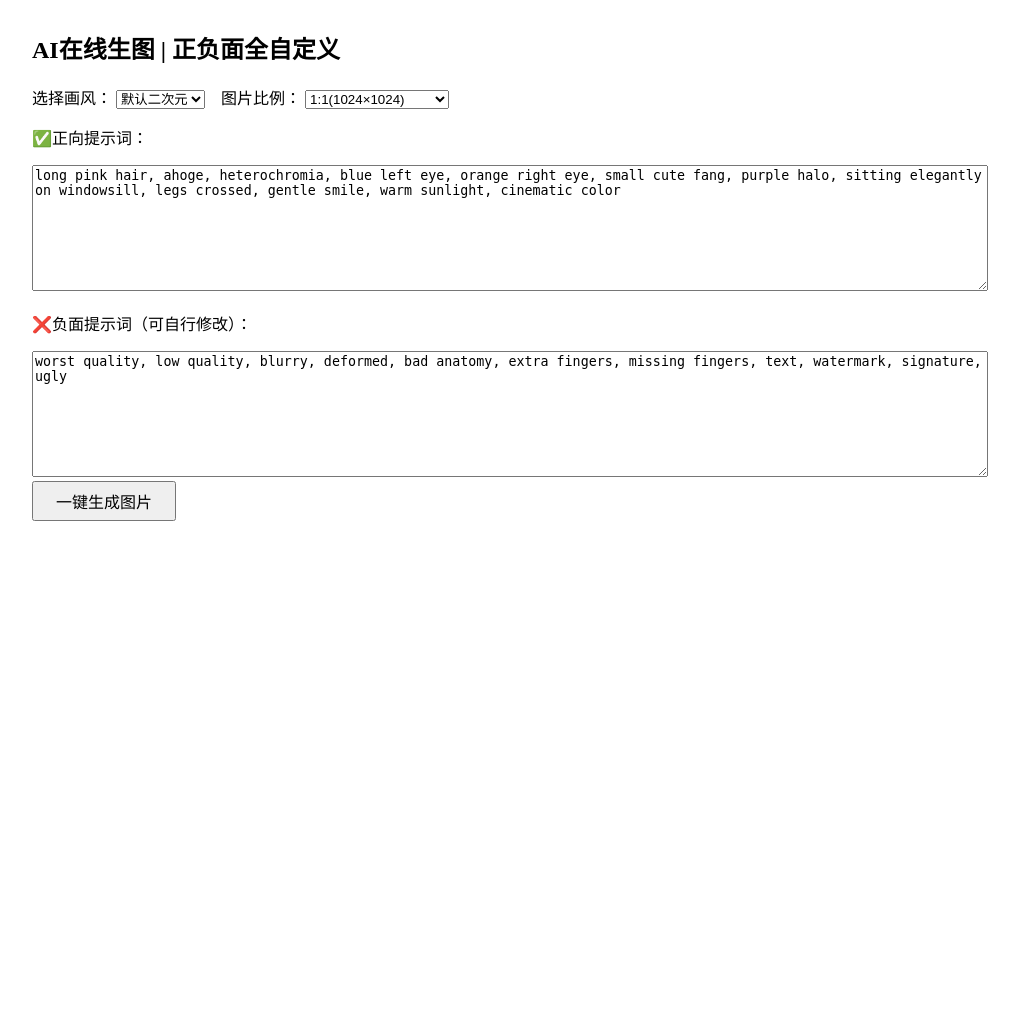
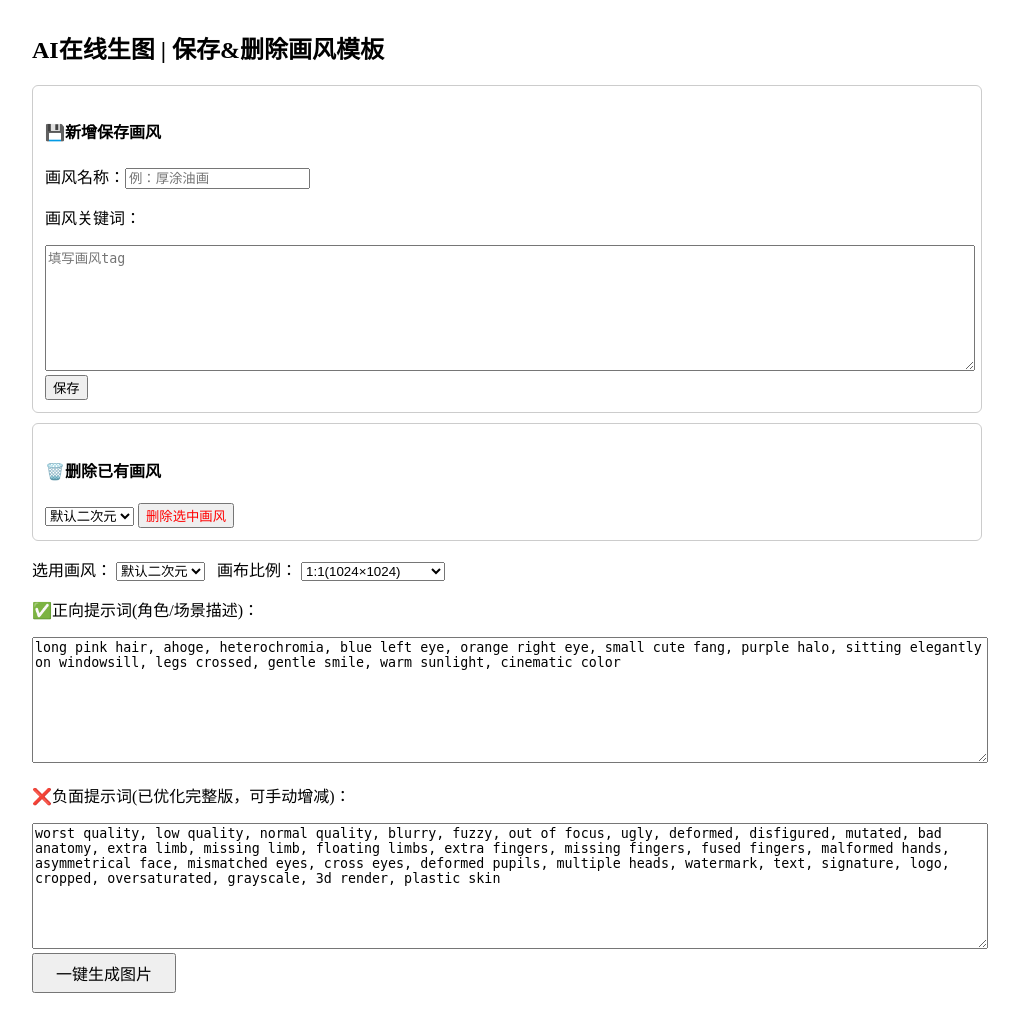
Before and after one commit to gyhbcz/zjy, a Flask app: page / in a window 1280 px wide. Shown: the whole page, without its empty margins (133-1152 px from the left). Before the commit the page ends 521 px from the top, so only its background shows below. Run offline with Flask 3, Linux system fonts and the light colour scheme.

Commit message:
Add files via upload

```diff
--- a/templates/index.html
+++ b/templates/index.html
@@ -2,24 +2,50 @@
 <html>
 <head>
 <meta charset="utf-8">
-<title>CogView3自定义绘图</title>
+<title>CogView3绘图 | 自定义保存/删除画风</title>
 <style>
 textarea{width:100%;min-height:120px}
 .wrap{max-width:950px;margin:30px auto;padding:0 15px}
+.box{border:1px solid #ccc;padding:12px;margin:10px 0;border-radius:6px}
 </style>
 </head>
 <body>
 <div class="wrap">
-<h2>AI在线生图 | 正负面全自定义</h2>
+<h2>AI在线生图 | 保存&删除画风模板</h2>
+
+<!-- 保存画风 -->
+<div class="box">
+    <h4>💾新增保存画风</h4>
+    <form method="post">
+        <p>画风名称：<input type="text" name="save_style_name" placeholder="例：厚涂油画"></p>
+        <p>画风关键词：</p>
+        <textarea name="save_style_text" placeholder="填写画风tag"></textarea>
+        <button type="submit">保存</button>
+    </form>
+</div>
+
+<!-- 删除画风 -->
+<div class="box">
+    <h4>🗑️删除已有画风</h4>
+    <form method="post">
+        <select name="del_style">
+            {% for s in style_list %}
+            <option>{{s}}</option>
+            {% endfor %}
+        </select>
+        <button type="submit" style="color:red">删除选中画风</button>
+    </form>
+</div>
+
+<!-- 生图区域 -->
 <form method="post">
-    <p>选择画风：
+    <p>选用画风：
     <select name="style">
         {% for s in style_list %}
         <option>{{s}}</option>
         {% endfor %}
     </select>
-    &nbsp;&nbsp;
-    图片比例：
+    &nbsp;&nbsp;画布比例：
     <select name="size">
         {% for s in size_list %}
         <option>{{s}}</option>
@@ -27,11 +53,11 @@ textarea{width:100%;min-height:120px}
     </select>
     </p>
 
-    <p>✅正向提示词：</p>
+    <p>✅正向提示词(角色/场景描述)：</p>
     <textarea name="prompt">long pink hair, ahoge, heterochromia, blue left eye, orange right eye, small cute fang, purple halo, sitting elegantly on windowsill, legs crossed, gentle smile, warm sunlight, cinematic color</textarea>
 
-    <p>❌负面提示词（可自行修改）：</p>
-    <textarea name="neg_prompt">worst quality, low quality, blurry, deformed, bad anatomy, extra fingers, missing fingers, text, watermark, signature, ugly</textarea>
+    <p>❌负面提示词(已优化完整版，可手动增减)：</p>
+    <textarea name="neg_prompt">{{default_neg}}</textarea>
 
     <br><button type="submit" style="padding:6px 22px;font-size:16px">一键生成图片</button>
 </form>
@@ -39,8 +65,7 @@ textarea{width:100%;min-height:120px}
 {% if img %}
 <hr>
 <h3>生成预览</h3>
-<!-- 从static路由加载图片，修复不显示 -->
-<img src="/static/{{img}}" style="max-width:100%">
+<img src="/static/{{img}}" style="max-width:100%;">
 <br><br>
 <a href="/download"><button>下载原图</button></a>
 {% endif %}
```
